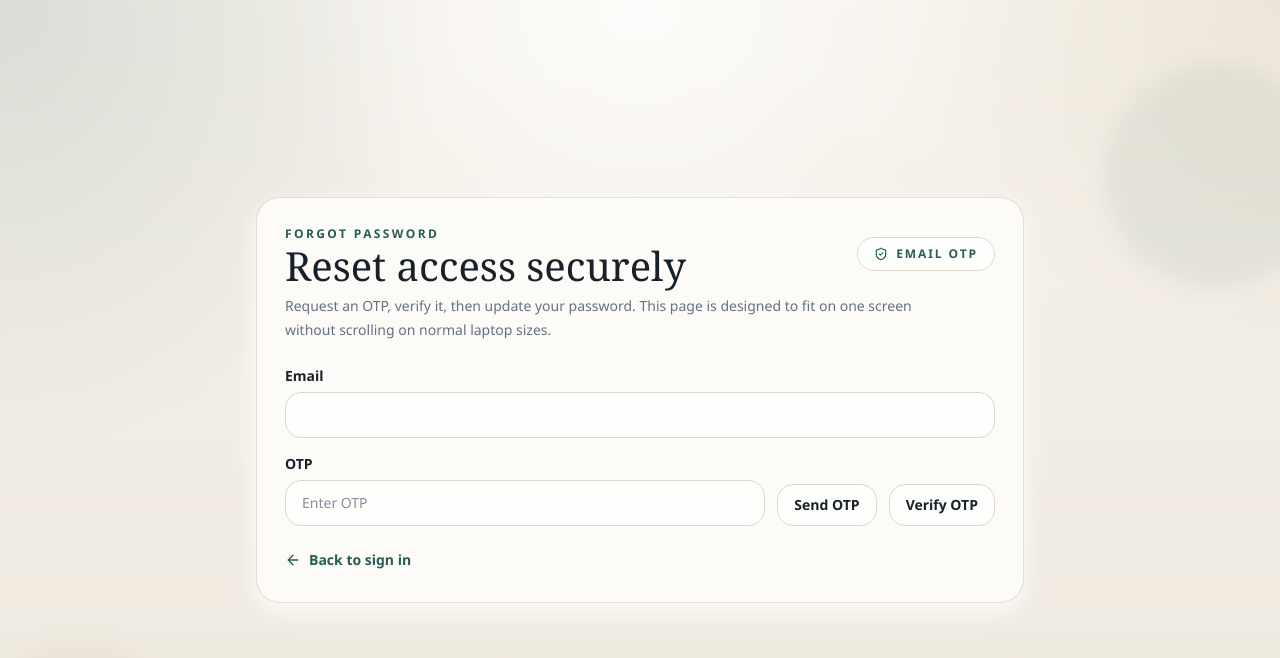
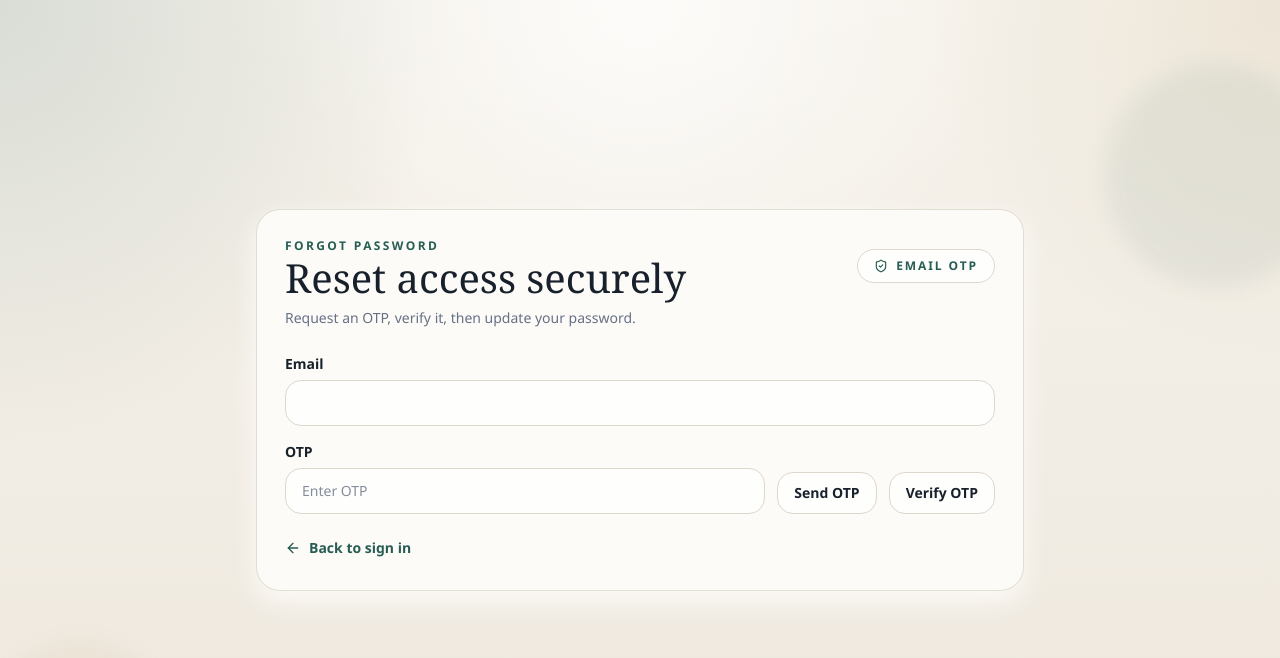
Before and after one commit to abhii1208/Enterprise-_Inventory_Hub, a React (Vite) app in the folder client/: page /forgot-password in a window 1280 px wide. Shown: the top 658 px of the page. Built offline with nearby package versions, Linux system fonts and the light colour scheme; no server answers.

Commit message:
final commit

```diff
--- a/client/src/pages/forgot-password-page.tsx
+++ b/client/src/pages/forgot-password-page.tsx
@@ -96,9 +96,7 @@ export function ForgotPasswordPage() {
           </div>
         </div>
 
-        <p className="mt-3 max-w-2xl text-sm leading-6 text-muted">
-          Request an OTP, verify it, then update your password. This page is designed to fit on one screen without scrolling on normal laptop sizes.
-        </p>
+        <p className="mt-3 max-w-2xl text-sm leading-6 text-muted">Request an OTP, verify it, then update your password.</p>
 
         {statusMessage ? (
           <div className="mt-4 rounded-2xl border border-line bg-white/75 px-4 py-3 text-sm text-muted">{statusMessage}</div>
```
